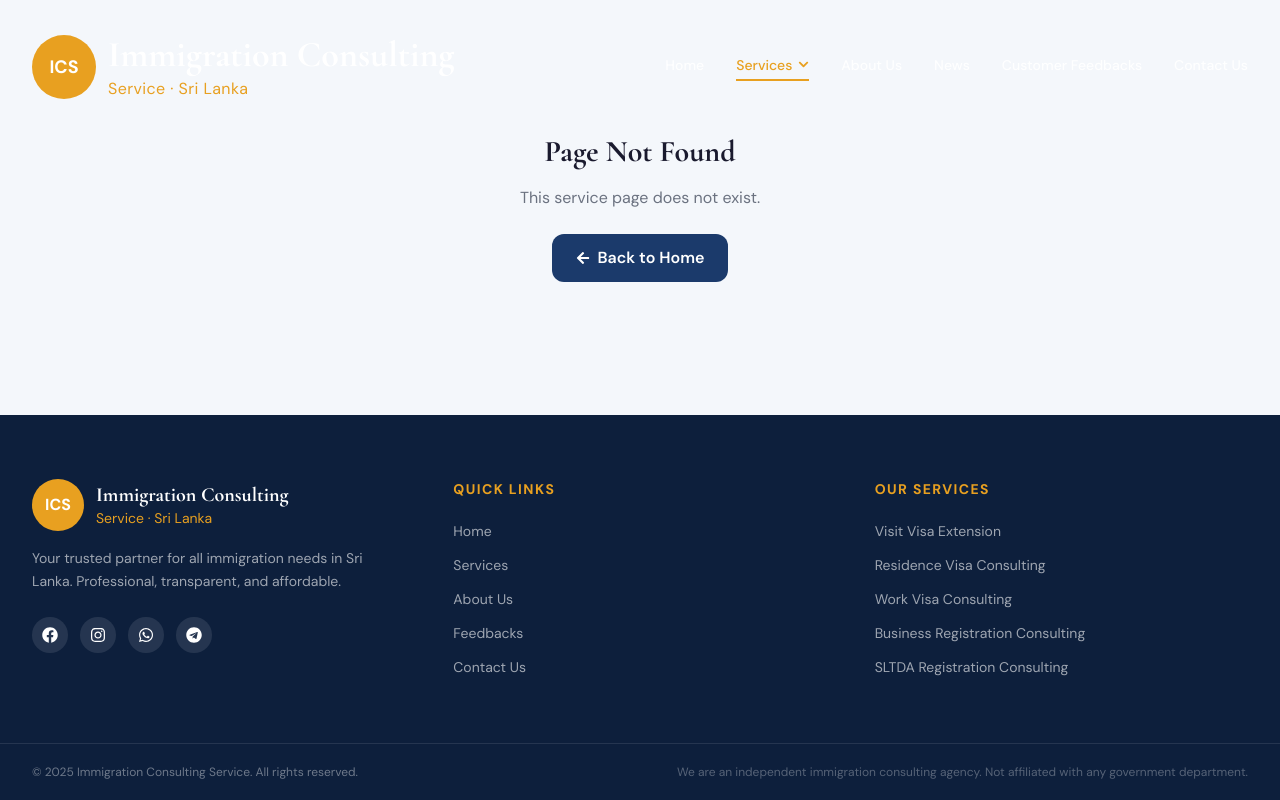
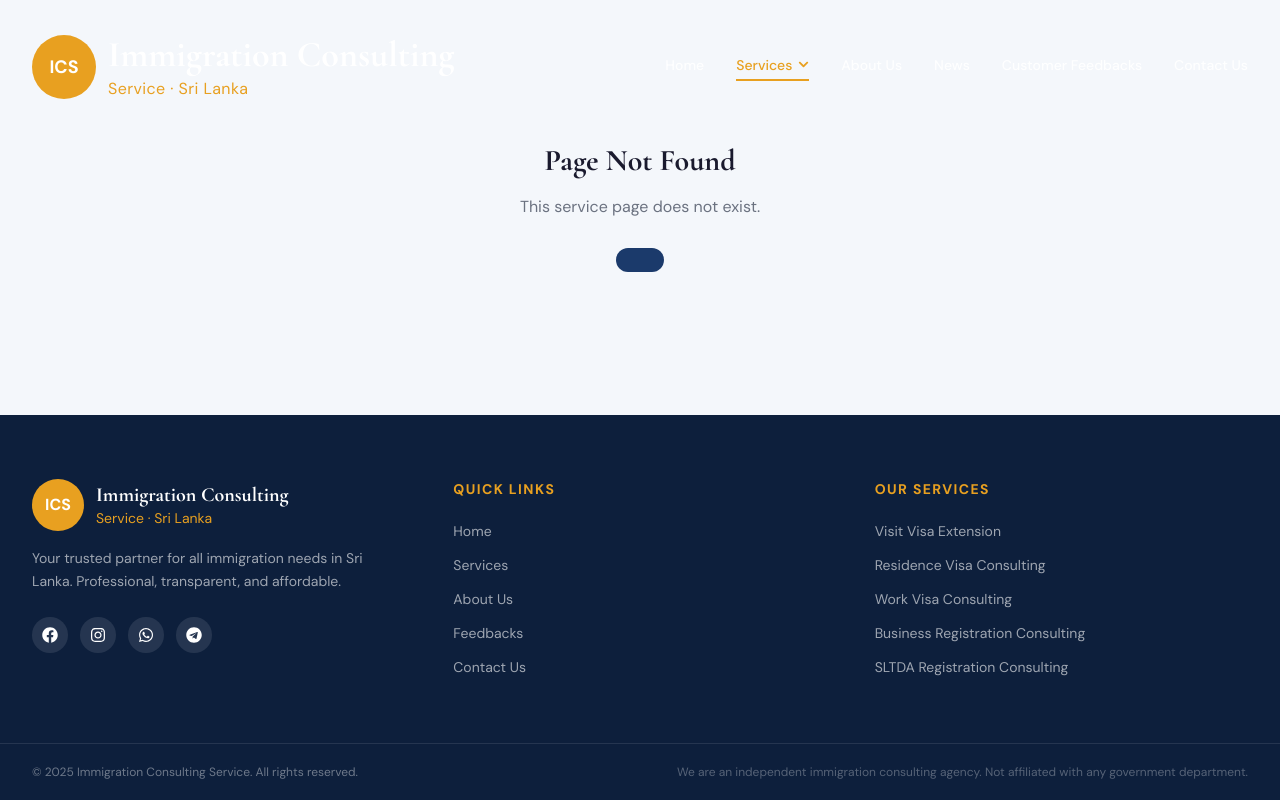
Before and after one commit to MadaraSemini/immigration-service-centre, a React (Vite) app: page /services/1 in a window 1280 px wide. Built offline with nearby package versions, Linux system fonts and the light colour scheme.

Commit message:
removed back to home button

```diff
--- a/src/pages/NewsPage.jsx
+++ b/src/pages/NewsPage.jsx
@@ -142,7 +142,7 @@ const NewsPage = () => {
               onClick={() => navigate('/')}
               className="inline-flex items-center gap-2 px-6 py-3 bg-primary text-white font-body font-semibold rounded-xl hover:bg-blue-900 transition-colors"
             >
-              <FaArrowLeft size={14} /> Back to Home
+              {/* <FaArrowLeft size={14} /> Back to Home */}
             </button>
           </div>
         </div>
@@ -162,7 +162,7 @@ const NewsPage = () => {
             onClick={() => navigate('/')}
             className="inline-flex items-center gap-2 text-white/60 hover:text-white font-body text-sm mb-6 transition-colors duration-200"
           >
-            <FaArrowLeft size={12} /> Back to Home
+            {/* <FaArrowLeft size={12} /> Back to Home */}
           </button>
 
           {/* Category + meta */}
--- a/src/pages/ServicePage.jsx
+++ b/src/pages/ServicePage.jsx
@@ -73,7 +73,7 @@ const ServicePage = () => {
               onClick={() => navigate('/')}
               className="inline-flex items-center gap-2 px-6 py-3 bg-primary text-white font-body font-semibold rounded-xl hover:bg-blue-900 transition-colors"
             >
-              <FaArrowLeft size={14} /> Back to Home
+              {/* <FaArrowLeft size={14} /> Back to Home */}
             </button>
           </div>
         </div>
@@ -99,7 +99,7 @@ const ServicePage = () => {
             onClick={() => navigate('/')}
             className="inline-flex items-center gap-2 text-white/60 hover:text-white font-body text-sm mb-6 transition-colors duration-200"
           >
-            <FaArrowLeft size={12} /> Back to Home
+            {/* <FaArrowLeft size={12} /> Back to Home */}
           </button>
           <h1 className="font-heading font-bold text-4xl sm:text-5xl text-white leading-tight mb-3">
             {page.heroTitle}
```
